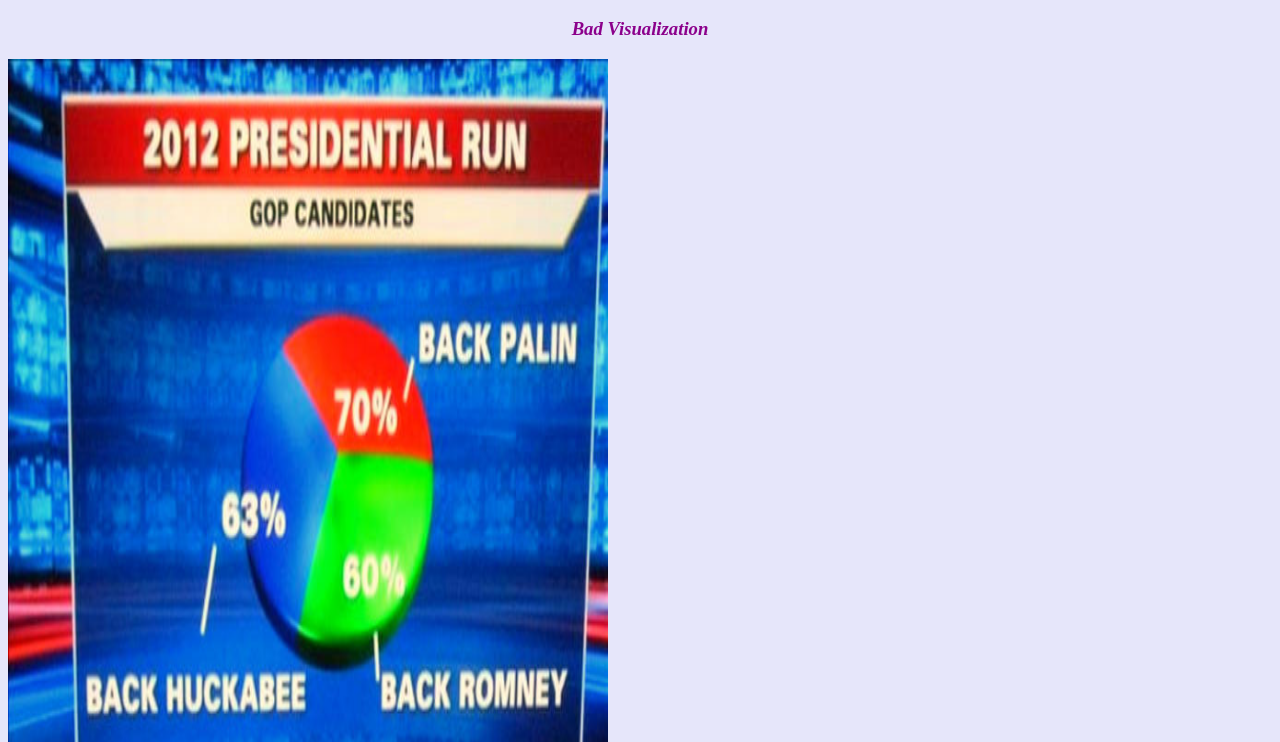
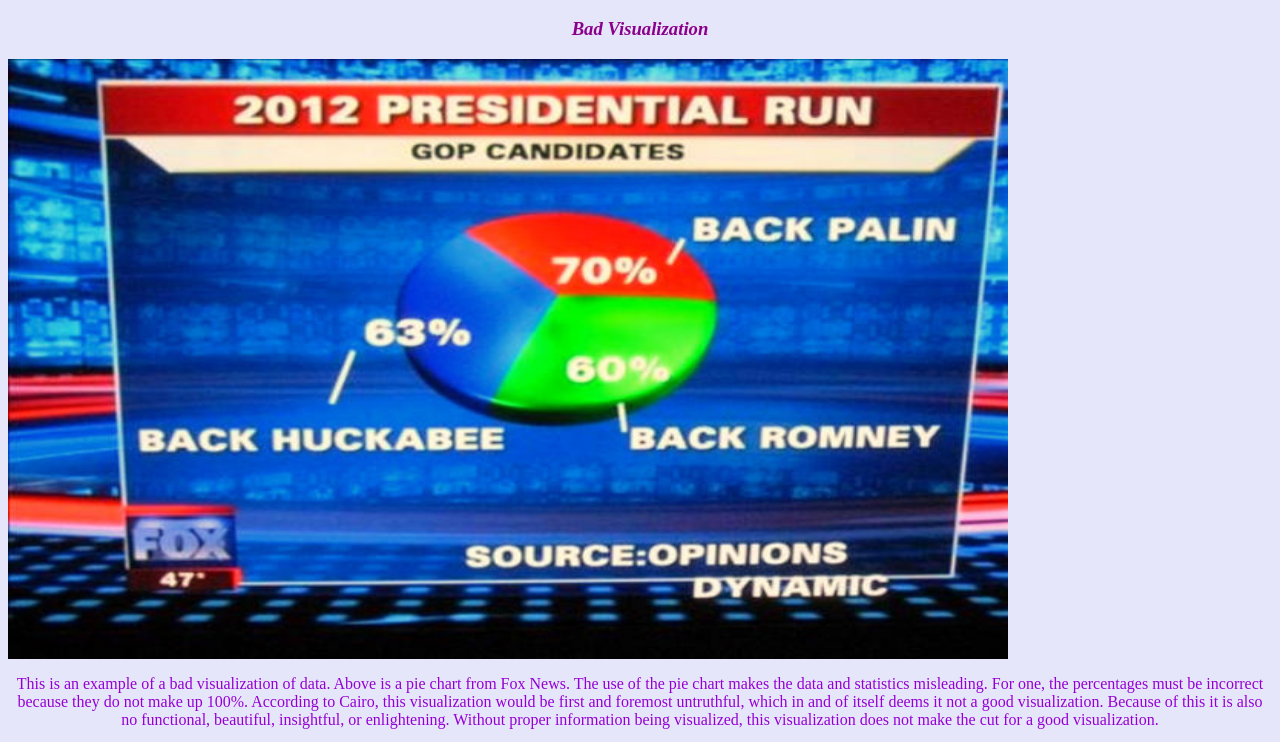
Before and after one commit to SarahBridges/vision, a plain HTML site: page index.html in a window 1280 px wide. Shown: the part 48-790 px from the top of the page. Drawn offline with Linux system fonts and the light colour scheme.

Commit message:
Update css.css

```diff
--- a/css.css
+++ b/css.css
@@ -11,8 +11,8 @@ p {
   }
 img {
         align: center;
-        width: 600px;
-        height: 1000px;
+        width: 1000px;
+        height: 600px;
     }
 h3 {
         text-align: center;
```
